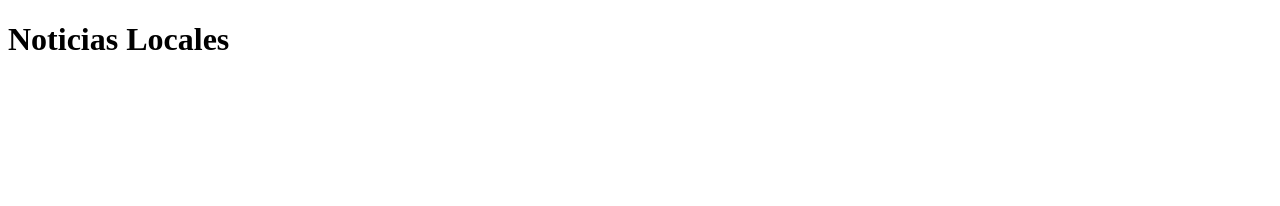
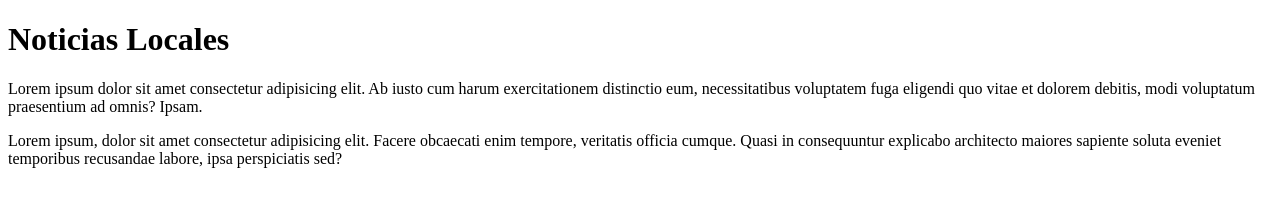
Before and after one commit to anmaroli/pruebahtml, a plain HTML site: page noticias.html in a window 1280 px wide. Drawn offline with Linux system fonts and the light colour scheme.

Commit message:
Adicon contenido

```diff
--- a/noticias.html
+++ b/noticias.html
@@ -7,5 +7,7 @@
 </head>
 <body>
     <h1>Noticias Locales</h1>
+    <p>Lorem ipsum dolor sit amet consectetur adipisicing elit. Ab iusto cum harum exercitationem distinctio eum, necessitatibus voluptatem fuga eligendi quo vitae et dolorem debitis, modi voluptatum praesentium ad omnis? Ipsam.</p>
+    <p>Lorem ipsum, dolor sit amet consectetur adipisicing elit. Facere obcaecati enim tempore, veritatis officia cumque. Quasi in consequuntur explicabo architecto maiores sapiente soluta eveniet temporibus recusandae labore, ipsa perspiciatis sed?</p>
 </body>
 </html>
```
